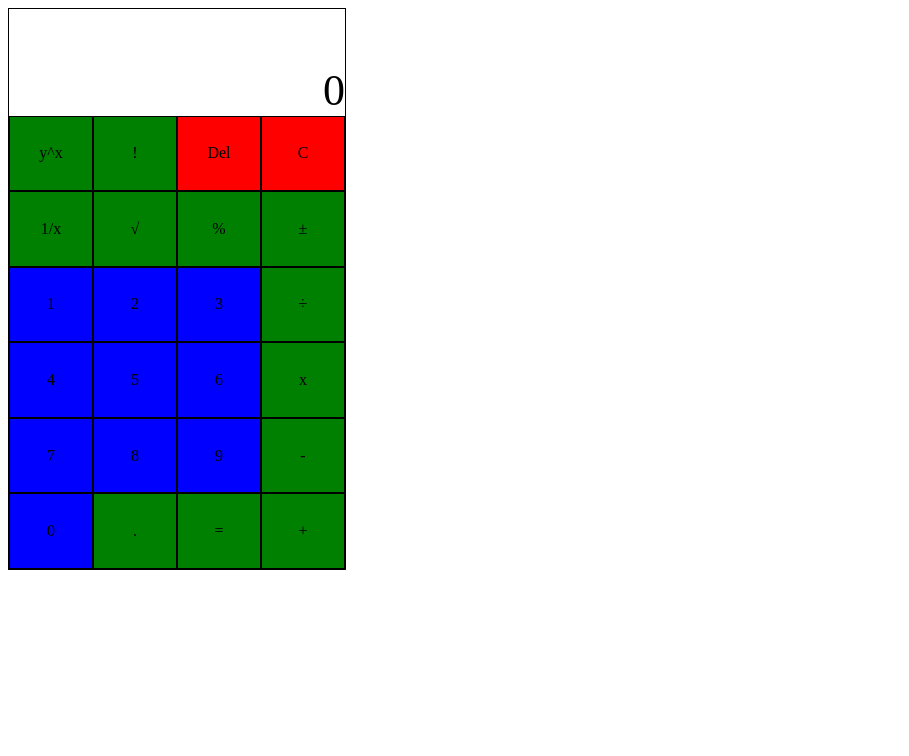
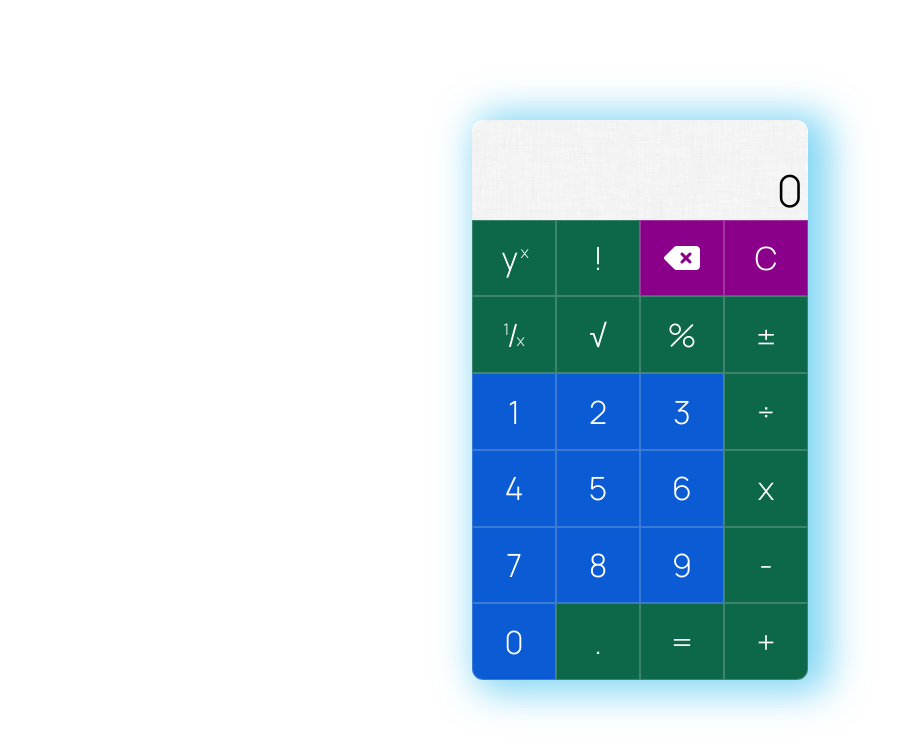
Before and after one commit to andrewjh271/calculator, a plain HTML site: page index.html in a window 1280 px wide. Shown: the whole page, without its empty margins (0-909 px from the left). Drawn offline with Linux system fonts and the light colour scheme.

Commit message:
CSS mostly finished. Need to add key function.

```diff
--- a/index.html
+++ b/index.html
@@ -3,19 +3,22 @@
   <meta charset='utf-8'>
   <title>Calculator</title>
   <link rel='stylesheet' href='style.css'>
+  <link href="https://fonts.googleapis.com/css2?family=Manrope:wght@300&family=Playfair+Display&display=swap" rel="stylesheet">
+  <script src="https://kit.fontawesome.com/07b0558508.js" crossorigin="anonymous"></script>
 </head>
 
 <body>
+  <div id='container'>
 
     <div id='calculator'>
       <div id='display'></div>
 
-    <div id='^' class='button operator'>y^x</div>
+      <div id='^' class='button operator'>y<sup>x</sup></div>
       <div id='factorial' class='button operator'>!</div>
-    <div id='delete' class='button special'>Del</div>
+      <div id='delete' class='button special'><i class="fas fa-backspace"></i></div>
       <div id='clear' class='button special'>C</div>
 
-    <div id='reciprocal' class='button operator'>1/x</div>
+      <div id='reciprocal' class='button operator'><sup>1</sup>/<sub>x</sub></div>
       <div id='root' class='button operator'>√</div>
       <div id='percent' class='button operator'>%</div>
       <div id='plus-minus' class='button operator'>±</div>
@@ -35,10 +38,11 @@
       <div id='9'class='button number'>9</div>
       <div id='-' class='button operator'>-</div>
 
-    <div id='0'class='button number'>0</div>
+      <div id='0'class='button number zero'>0</div>
       <div id='.' class='button operator'>.</div>
       <div id='equals' class='button operator'>=</div>
-    <div id='+' class='button operator'>+</div>
+      <div id='+' class='button operator add'>+</div>
+    </div>
   </div>
 
 </body>
--- a/script.js
+++ b/script.js
@@ -15,6 +15,8 @@ showDisplay();
 
 function respondToClick(e) {
   let target = e.target.id;
+  console.log(e);
+  if(e.target.className == "fas fa-backspace") target='delete';
   if(target == 'display' || target == 'calculator') return;
   console.log(target);
   if(!isNaN(target)) {
@@ -131,9 +133,9 @@ function showDisplay() {
       display.textContent = 'Error: Your ambition is greater than that of this calculator.';
       errorMessage = true;
       components = [''];
+      display.style = 'font-size: 5.5vh';
       return;
     }
-    console.log(`Longest component is ${longest}`);
     display.textContent = currentDisplay;
   } else errorMessage = false;
 }
--- a/style.css
+++ b/style.css
@@ -1,10 +1,37 @@
+html, body {
+  margin:0;padding:0;height:100%;
+  font-family: 'Manrope', sans-serif;
+  /* font-family: 'Playfair Display', serif; */
+}
+sup {
+  font-size: 2vh;
+  position: relative;
+  top: -0.7vh;
+  right: -0.3vh;
+}
+sub {
+  font-size: 2vh;
+  position: relative;
+  bottom: -0.7vh;
+  left: -0.3vh;
+}
+#container {
+  width: 100vw;
+  height: 100vh;
+  display: flex;
+  justify-content: center;
+  align-items: center;
+}
 #calculator {
   height: 70vh;
   width: 42vh;
   display: grid;
   grid-template-columns: repeat(4, 1fr);
-  grid-template-rows: 1.3fr, repeat(6, 1fr);
-  border: 1px black solid;
+  grid-template-rows: 1.3fr repeat(6, 1fr);
+  /* border: 1px black solid; */
+  border-radius: 12px;
+  box-shadow: 12px 3px 38px 9px #23b8ea96;
+
   grid-template-areas:
     'display display display display'
     'exponent factorial delete clear'
@@ -15,19 +42,56 @@
     'zero decimal equals add';
 }
 .button {
-  border: 1px black solid;
+  border: 1px #dedede3d solid;
   display: flex;
   align-items: center;
   justify-content: center;
+  color: white;
+  font-size: 4vh;
+  cursor: pointer;
+
+  /* vendor prefixes for user-select */
+  -webkit-touch-callout: none; /* iOS Safari */
+  -webkit-user-select: none; /* Safari */
+   -khtml-user-select: none; /* Konqueror HTML */
+     -moz-user-select: none; /* Old versions of Firefox */
+      -ms-user-select: none; /* Internet Explorer/Edge */
+          user-select: none; /* Non-prefixed version, currently
+                                supported by Chrome, Opera and Firefox */
+
+}
+.button:hover {
+  color: #00f0fd;
+}
+.button:active {
+  text-decoration: none;
+  transition: all .1s ease;
+  color: #040208;
 }
 .special {
-  background-color: red;
+  background-color: darkmagenta
+}
+.special:active {
+  box-shadow: inset 0px 0px 16px 7px rgba(214, 156, 16, 0.68);
+  background-color: #ca1313;
+  text-decoration: none;
+  transition: all .1s ease;
+  color: #040208;
 }
 .operator {
-  background-color: green;
+  background-color: rgb(12, 104, 73);
+}
+.operator:active {
+  background-color: rgb(12, 104, 73);
+  box-shadow: inset 0px 0px 16px 5px rgba(8, 216, 75, 0.61);
+  background-color: #38c3ecd6;
 }
 .number {
-  background-color: blue;
+  background-color: rgb(10, 91, 212);
+}
+.number:active {
+  box-shadow: inset 0px 0px 16px 5px rgba(129, 8, 216, 0.32);
+  background-color: #8073efdb;
 }
 #display {
   grid-area: display;
@@ -35,7 +99,13 @@
   display: flex;
   align-items: flex-end;
   justify-content: flex-end;
-  text-overflow: 'too long';
+  background-image: url(dust_scratches.png);
+  /* background-size: 100vw 100vh; */
+  background-repeat: no-repeat;
+  border-top-left-radius: 15px;
+  border-top-right-radius: 15px;
+  padding-right: 5px;
+  padding-left: 5px;
 }
 #exponent {
   grid-area: exponent;
@@ -49,3 +119,9 @@
 #clear {
   grid-area: clear;
 }
+.zero {
+  border-bottom-left-radius: 11px;
+}
+.add{
+  border-bottom-right-radius: 11px;
+}
```
Also changed, not shown: dust_scratches.png (added). Lines whose indentation alone changed are shown as unchanged.
